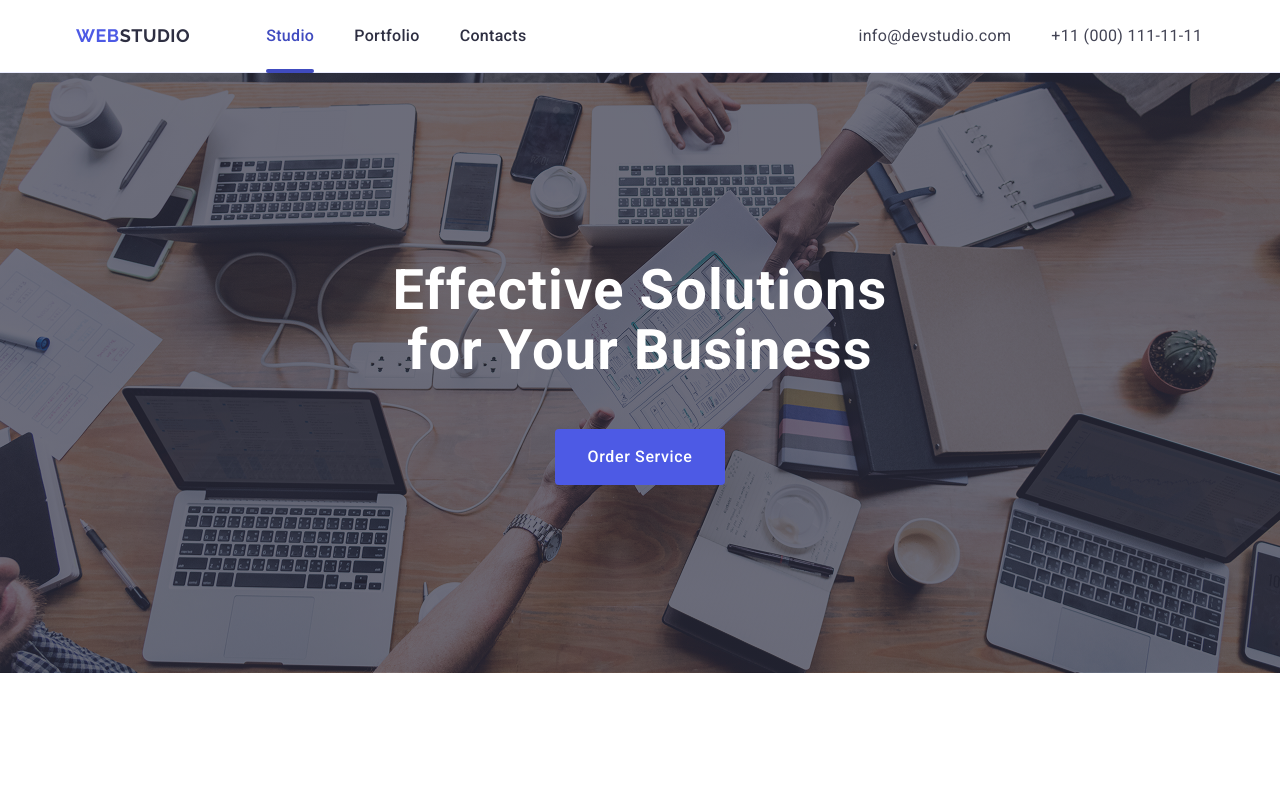
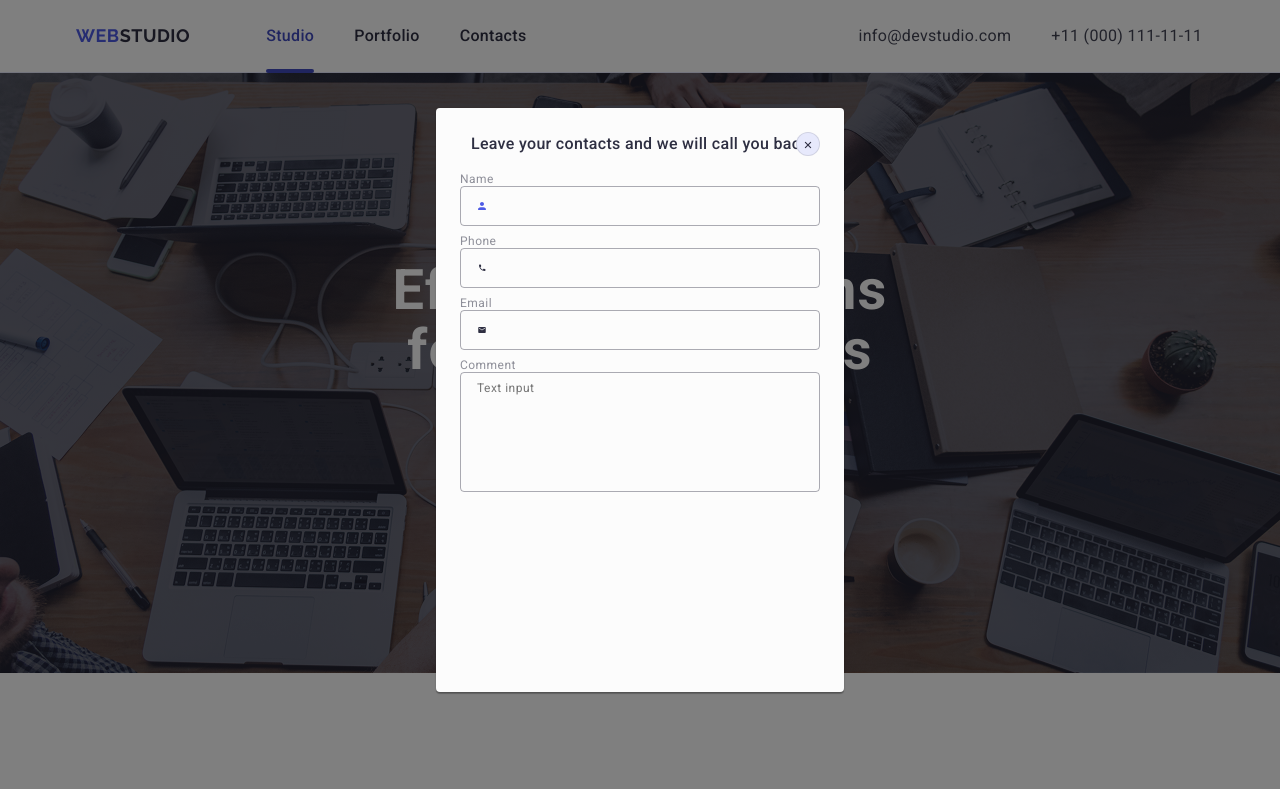
Before and after one commit to sabrina-prazdnichnykh/goit-markup-hw-05, a plain HTML site: page index.html in a window 1280 px wide. Shown: the top 789 px of the page. Drawn offline with nearby package versions, Linux system fonts and the light colour scheme.

Commit message:
update html, css and svg

```diff
--- a/css/styles.css
+++ b/css/styles.css
@@ -574,3 +574,150 @@ img {
 .icon-telegram {
     margin-left: 16px;
 }
+
+/* ---------MODAL----------- */
+
+.backdrop {
+    position: fixed;
+    top: 0;
+    left: 0;
+    width: 100vw;
+    height: 100vh;
+    background-color: rgba(0, 0, 0, 0.5);
+    z-index: 10;
+}
+
+.modal {
+    border-radius: 4px;
+    width: 408px;
+    min-height: 584px;
+
+    box-shadow: 0 1px 1px 0 rgba(0, 0, 0, 0.14), 0 1px 3px 0 rgba(0, 0, 0, 0.12), 0 2px 1px 0 rgba(0, 0, 0, 0.2);
+    background: #fcfcfc;
+    position: absolute;
+    top: 50%;
+    left: 50%;
+    transform: translate(-50%, -50%);
+    padding: 24px;
+}
+
+.close-button {
+    width: 24px;
+    height: 24px;
+    border-radius: 50%;
+    background-color: #e7e9fc;
+    padding: 0;
+    cursor: pointer;
+    transition: background-color 250ms cubic-bezier(0.4, 0, 0.2, 1),
+    border 250ms cubic-bezier(0.4, 0, 0.2, 1);
+
+    border: 1px solid rgba(0, 0, 0, 0.1);
+    position: absolute;
+    top: 24px;
+
+    right: 24px;
+    background-color: #e7e9fc;
+}
+
+.icon-close{
+    top: 24px;
+    right: 24px;
+    fill: #2e2f42;
+    transition: fill 250ms cubic-bezier(0.4, 0, 0.2, 1);
+    width: 8px;
+    height: 8px;
+    border-radius: 100%;
+    stroke-width: 1px;
+}
+
+.close-button:hover,
+.close-button:focus {
+    border: none;
+    background-color: #404bbf;
+}
+
+.close-button:hover .icon-close,
+.close-button:focus .icon-close {
+    fill: #ffffff;
+}
+
+.modal-text {
+    font-weight: 500;
+    font-size: 16px;
+    line-height: 1.5;
+    letter-spacing: 0.02em;
+    text-align: center;
+    color: #2e2f42;
+    margin-bottom: 16px;
+}
+
+.modal-form {}
+
+.modal-field {
+    margin-bottom: 8px;
+}
+
+.modal-form-label {
+    display: block;
+    font-weight: 400;
+    font-size: 12px;
+
+    line-height: 1.16667;
+    letter-spacing: 0.04em;
+    color: #8E8F99;
+}
+
+.modal-input {
+    width: 100%;
+    height: 40px;
+    border: 1px solid rgba(46, 47, 66, 0.4);
+    border-radius: 4px;
+    background-color: transparent;
+    padding-left: 38px;
+    padding-right: 24px;
+    outline: transparent;
+    transition: border-color 250ms cubic-bezier(0.4, 0, 0.2, 1);
+}
+
+.modal-input:focus {
+    border-color: #4D5AE5;
+}
+
+.modal-input:focus + .icon-input{
+    fill: #4D5AE5;
+}
+
+.input-wrapper {
+    position: relative;
+}
+
+.icon-input {
+    position: absolute;
+    fill: #2E2F42;
+    left: 16px;
+    top: 50%;
+    transform: translateY(-50%);
+
+
+}
+
+
+.modal-textarea {
+    width: 100%;
+    height: 120px;
+    border: 1px solid rgba(46, 47, 66, 0.4);
+    border-radius: 4px;
+    background-color: transparent;
+    padding-left: 16px;
+    padding-top: 8px;
+    outline: transparent;
+    transition: border-color 250ms cubic-bezier(0.4, 0, 0.2, 1);
+    font-weight: 400;
+    font-size: 12px;
+    line-height: 1.17;
+    padding: 8px 16px;
+    resize: none;
+    letter-spacing: 0.04em;
+    color: rgba(46, 47, 66, 0.4);
+}
+.modal-button-submit {}
--- a/index.html
+++ b/index.html
@@ -495,5 +495,68 @@
         </div>
       </div>
     </footer>
+    <div class="backdrop">
+      <div class="modal">
+        <button class="close-button" type="button">
+          <svg class="icon-close" width="8" height="8">
+            <use href="./images/icons.svg#icon-close"></use>
+          </svg>
+        </button>
+        <p class="modal-text">Leave your contacts and we will call you back</p>
+        <form class="modal-form">
+          <div class="modal-field">
+            <label for="user-name" class="modal-form-label">Name</label>
+            <div class="input-wrapper">
+              <input
+                type="text"
+                class="modal-input"
+                name="user-name"
+                id="user-name"
+              />
+              <svg class="icon-input" width="12" height="12">
+                <use href="./images/icons.svg#icon-person"></use>
+              </svg>
+            </div>
+          </div>
+          <div class="modal-field">
+            <label for="user-phone" class="modal-form-label">Phone</label>
+            <div class="input-wrapper">
+              <input
+                type="tel"
+                class="modal-input"
+                name="user-phone"
+                id="user-phone"
+              />
+              <svg class="icon-input" width="12" height="12">
+                <use href="./images/icons.svg#icon-phone"></use>
+              </svg>
+            </div>
+          </div>
+          <div class="modal-field">
+            <label for="user-email" class="modal-form-label">Email</label>
+            <div class="input-wrapper">
+              <input
+                type="email"
+                class="modal-input"
+                name="user-email"
+                id="user-email"
+              />
+              <svg class="icon-input" width="12" height="12">
+                <use href="./images/icons.svg#icon-email"></use>
+              </svg>
+            </div>
+          </div>
+          <div class="modal-field">
+            <label for="user-text" class="modal-form-label">Comment</label>
+            <textarea
+              class="modal-textarea"
+              name="user-text"
+              id="user-text"
+              placeholder="Text input"
+            ></textarea>
+          </div>
+        </form>
+      </div>
+    </div>
   </body>
 </html>
```
Also changed, not shown: images/icons.svg.
